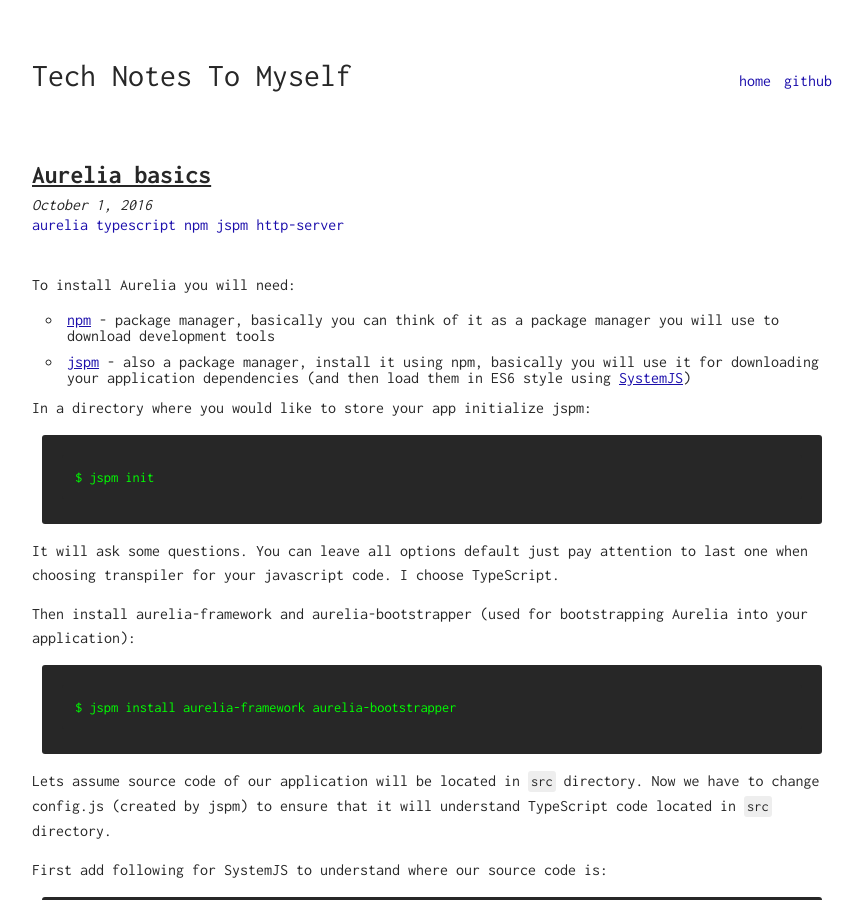
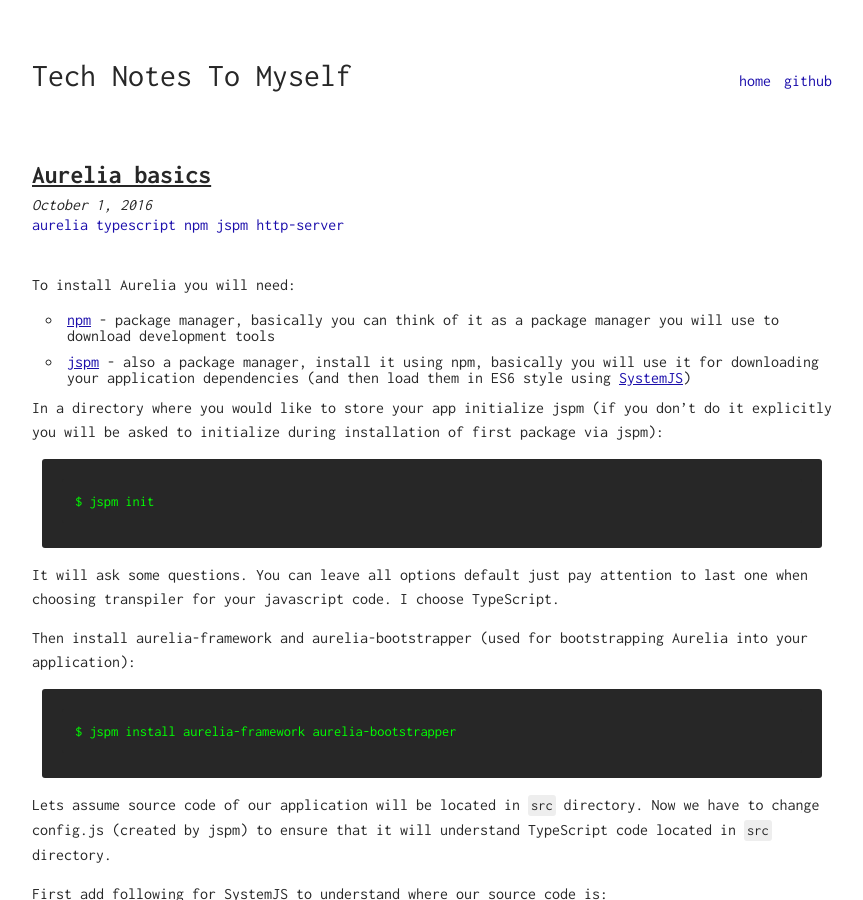
Before and after one commit to michaldziurowski/michaldziurowski.github.io, a Jekyll site: the page built from _posts/2016-10-01-aurelia_basics.md, in a window 1280 px wide and 900 px high. Shown: the whole window, without its empty margins (208-1071 px from the left). Built offline with Jekyll 4.4.1, drawn with Linux system fonts in a browser that asks for light colours.

Commit message:
updated info about jspm init

````diff
--- a/_posts/2016-10-01-aurelia_basics.md
+++ b/_posts/2016-10-01-aurelia_basics.md
@@ -8,7 +8,7 @@ To install Aurelia you will need:
 *	[npm](https://www.npmjs.com/) - package manager, basically you can think of it as a package manager you will use to download development tools
 *	[jspm](http://jspm.io/) - also a package manager, install it using npm, basically you will use it for downloading your application dependencies (and then load them in ES6 style using [SystemJS](https://github.com/systemjs/systemjs))
 
-In a directory where you would like to store your app initialize jspm:
+In a directory where you would like to store your app initialize jspm (if you don't do it explicitly you will be asked to initialize during installation of first package via jspm):
 
 ```
 $ jspm init
````
